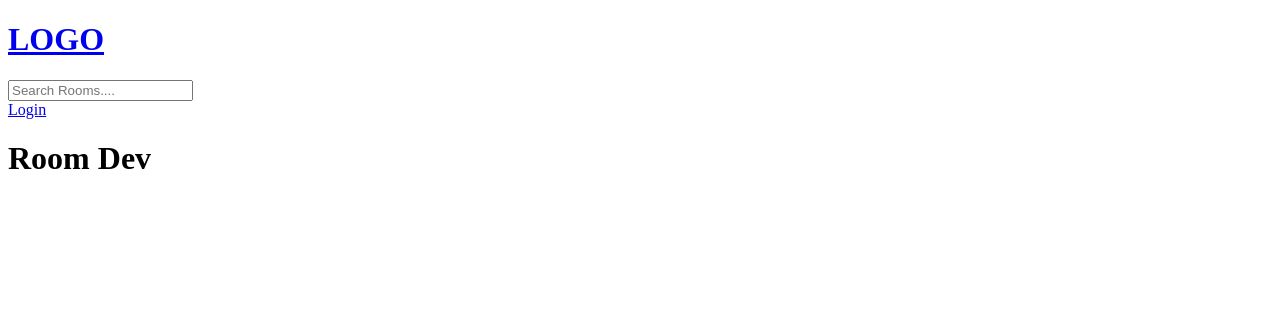
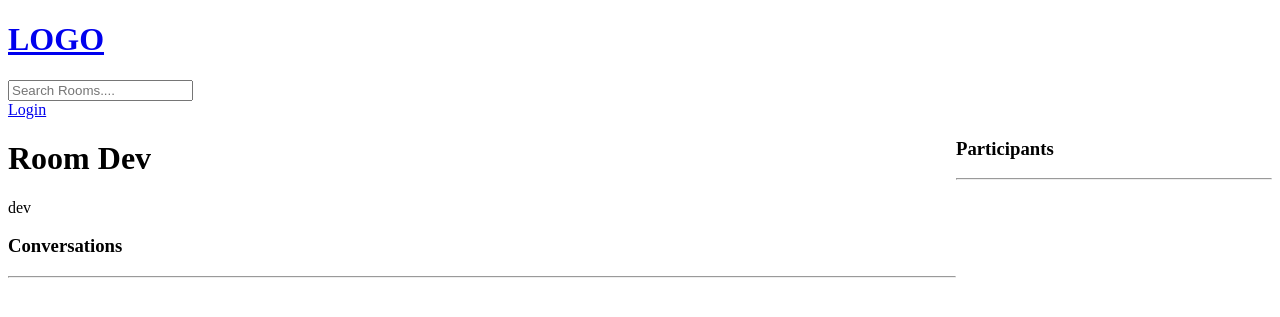
Before and after one commit to farrukh806/studyBud, a Django app: page /room/7 in a window 1280 px wide. Shown: the top 317 px of the page. Run offline with Django 4.2, Linux system fonts and the light colour scheme; data comes from the database, SQL or seed files in the repository; data that the repository does not hold is empty.

Commit message:
Add comments to rooms feature added

```diff
--- a/base/models.py
+++ b/base/models.py
@@ -14,7 +14,7 @@ class Room(models.Model):
     topic = models.ForeignKey(Topic, on_delete=models.SET_NULL, null=True)
     name = models.CharField(max_length=200)
     description = models.TextField(null=True, blank=True)
-    # participants =
+    participants = models.ManyToManyField(User, related_name='participants', blank=True)
     updated = models.DateTimeField(auto_now=True)
     created = models.DateTimeField(auto_now_add=True)
 
--- a/base/templates/base/room.html
+++ b/base/templates/base/room.html
@@ -1,5 +1,57 @@
 {% extends 'main.html' %} {% block content %}
 
-<h1>Room {{room.name}}</h1>
+<style>
+	.room-container {
+		display: grid;
+		grid-template-columns: 3fr 1fr;
+	}
+</style>
 
+<div class="room-container">
+	<div>
+		<h1>Room {{room.name}}</h1>
+
+		<p>{{room.description}}</p>
+
+		<div class="comment-wrapper">
+			<h3>Conversations</h3>
+			<hr />
+			{% for message in room_messages %}
+
+			<div>
+				<small
+					>{{message.user}} {{message.created | timesince}} ago</small
+				>
+				<p>{{message.body}}</p>
+				hello
+				<hr />
+			</div>
+
+			{% endfor %}
+		</div>
+
+		{% if request.user.is_authenticated %}
+		<div class="comment-form">
+			<form action="" method="post">
+				{% csrf_token %}
+				<input
+					type="text"
+					name="body"
+					placeholder="Write your message here..."
+				/>
+			</form>
+		</div>
+		{% endif %}
+	</div>
+
+	<div>
+		<h3>Participants</h3>
+		<hr />
+        {% for user in participants %}
+            <div>
+                <p>@{{user.username}}</p>
+            </div>
+        {% endfor %}
+	</div>
+</div>
 {% endblock %}
--- a/base/views.py
+++ b/base/views.py
@@ -6,7 +6,7 @@ from django.http import HttpResponse
 from django.contrib.auth import authenticate, login, logout
 from django.contrib import messages
 from django.contrib.auth.forms import UserCreationForm
-from .models import Room, Topic
+from .models import Room, Topic, Message
 from .forms import RoomForm
 
 
@@ -72,8 +72,14 @@ def home(request):
 
 def room(request, pk):
     room = Room.objects.get(id=pk)
+    room_messages = room.message_set.all().order_by('-created')
+    participants = room.participants.all()
 
-    context = {'room': room}
+    if request.method == 'POST':
+        message = Message.objects.create(user=request.user, room=room, body=request.POST.get('body'))
+        room.participants.add(request.user)
+        return redirect('room', pk=room.id)
+    context = {'room': room, 'room_messages':room_messages, 'participants':participants}
     return render(request, 'room.html', context)
 
 
```
Also changed, not shown: base/migrations/0004_room_participants.py (added).
